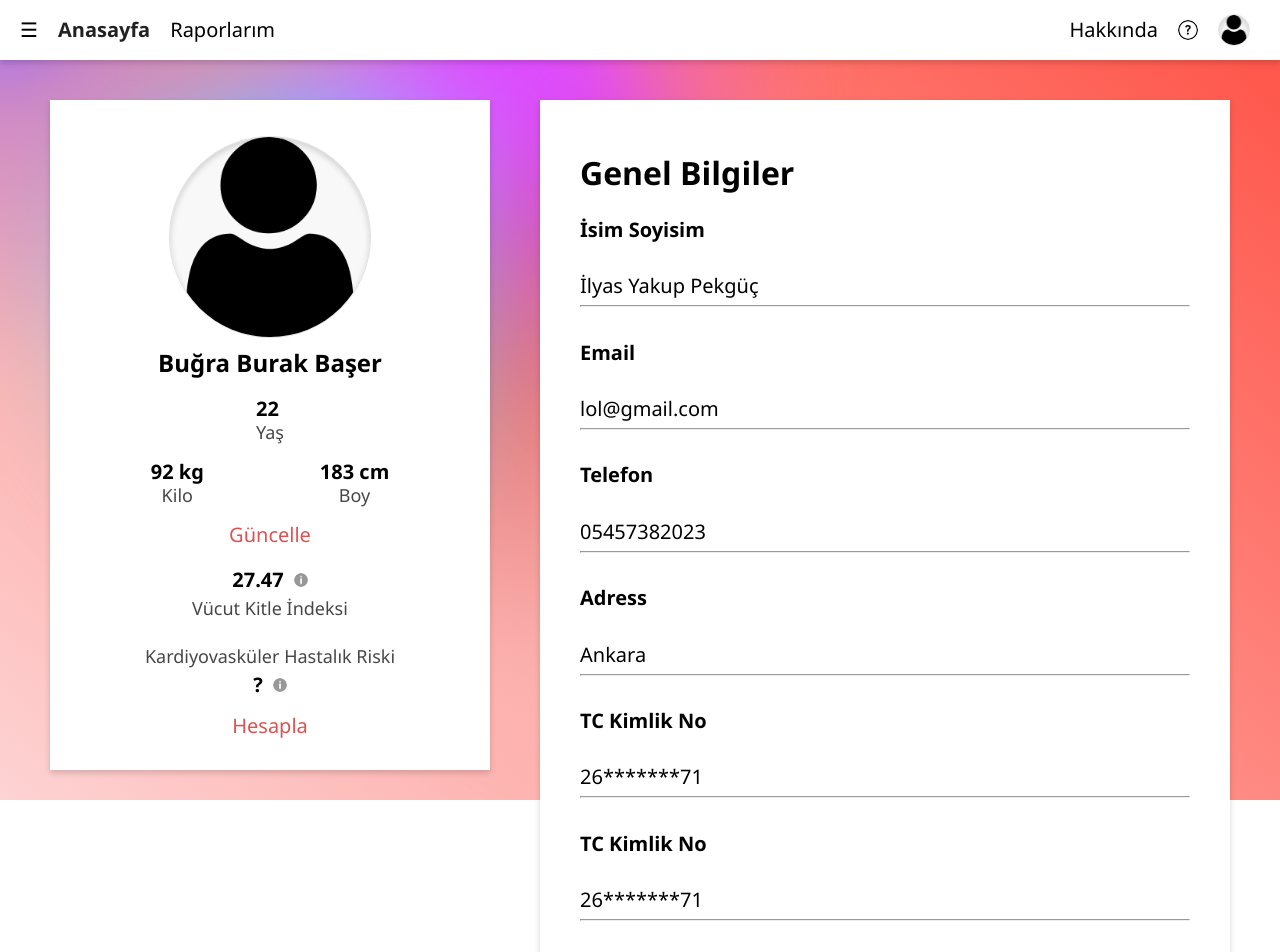
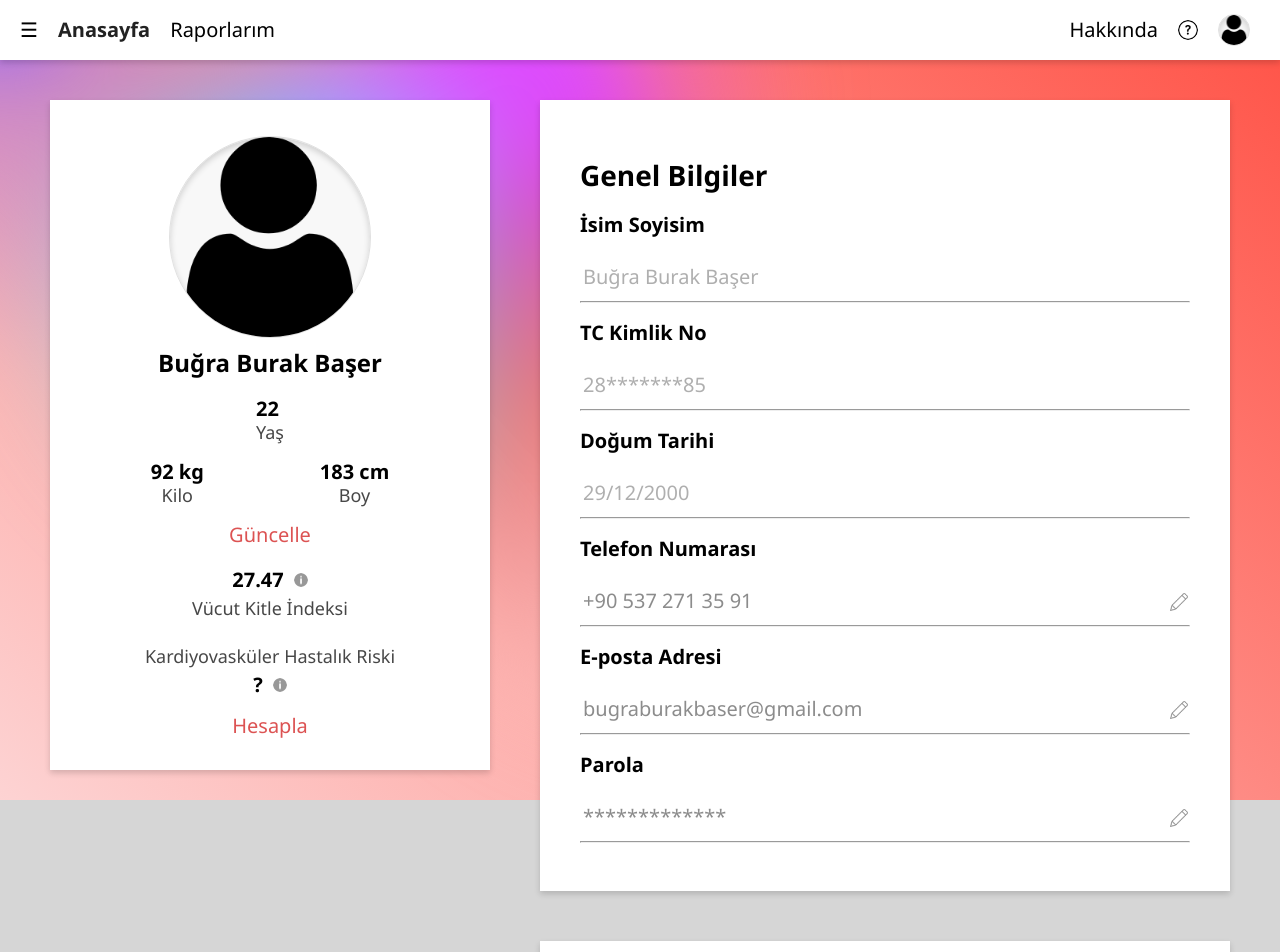
Before and after one commit to yakupcan21/medicfrontend, a React (Vite) app: page /profile in a window 1280 px wide. Shown: the top 952 px of the page. Built offline with nearby package versions, Linux system fonts and the light colour scheme.

Commit message:
updated Profile Page

```diff
--- a/src/pages/profilepage/ProfilePage.scss
+++ b/src/pages/profilepage/ProfilePage.scss
@@ -1,3 +1,7 @@
+body {
+  background-color: #00000029;
+}
+
 .content-container {
   height: auto !important;
   display: flex;
@@ -5,26 +9,80 @@
   justify-content: flex-start !important;
 }
 
-h1 {
-  text-align: left;
+
+.informations {
+  font: normal normal normal 20px/23px 'Segoe UI';
 }
 
-h3 {
-  font-size: 25px;
-  color: white;
+.information-type {
+  text-align: left;
+  font: normal normal bold 20px/20px 'Segoe UI';
+  margin-block-start: 20px;
+  margin-block-end: 25px;
 }
 
-h5 {
+.informations-header {
   text-align: left;
-  font-weight: bold;
-  font-size: 20px;
+  font: normal normal bold 28px/30px 'Segoe UI';
+  margin-block-start: 20px;
+  margin-block-end: 25px;
 }
 
-.genelBilgilerInfo {
-  font-size: 20px;
+
+.upper {
+
+  margin-left: 50px;
+  margin-right: 50px;
+  align-items: center;
+  width: auto;
+  background-color: #fff;
+  box-shadow: 0px 3px 6px #00000029;
+  padding: 40px;
+  z-index: 0 !important;
+  cursor: default;
 }
 
-.upper {
+
+.information-input {
+
+  background-color: #fff;
+  border: none;
+  padding: 15px 15px;
+  margin: 3px;
+  width: calc(99% - 30px);
+  border-radius: 0;
+  border-bottom: 0;
+  box-shadow: none;
+  cursor: text;
+  font: normal normal normal 20px/20px 'Segoe UI';
+  padding-block: 0px;
+  padding-inline: 0px;
+
+  &:focus {
+    box-shadow: none;
+  }
+
+  &::placeholder {
+    color: #8c8c8c;
+  }
+}
+
+#disabled {
+
+
+  &::placeholder {
+    color: #afafaf;
+  }
+}
+
+.information-statement{
+  text-align: left;
+  font: normal normal normal 17px/18px 'Segoe UI';
+  margin-block-start: 10px;
+  margin-block-end: 10px;
+}
+.bottom {
+  margin-top: 50px;
   margin-left: 50px;
   margin-right: 50px;
   align-items: center;
@@ -35,16 +93,17 @@ h5 {
   z-index: 0 !important;
 }
 
-.bottom {
-  margin-top: 50px;
-  margin-left: 50px;
-  margin-right: 50px;
-  align-items: center;
-  width: auto;
-  background-color: #fff;
-  box-shadow: 0px 3px 6px #00000029;
-  padding: 40px;
-  z-index: 0 !important;
+.pen-icon{
+  position: absolute;
+  width: 18px;
+  height: 18px;
+  background-size: cover;
+  margin-left: 10px;
+  margin-top: 9px;
+  margin-right: 20px;
+  opacity: 0.4;
+  z-index: 15;
+  cursor: pointer;
 }
 
 .container {
@@ -62,7 +121,7 @@ h5 {
   box-sizing: border-box;
 }
 
-.profile-component-profile-page-position{
+.profile-component-profile-page-position {
   position: relative;
 }
 
--- a/src/pages/profilepage/ProfilePage.tsx
+++ b/src/pages/profilepage/ProfilePage.tsx
@@ -1,22 +1,56 @@
-import React from 'react';
-//import Navbar from '../components/menu/NavbarComponent';
+import React, { useEffect, useRef, useState } from 'react';
 import './ProfilePage.scss'; // Make sure to adjust the path accordingly
 import Navbar from '../../components/menu/NavbarComponent';
 import Profile from '../../components/ProfileComponent';
 import BackgroundMotion from '../../components/BackgroundMotion';
 import { Reveal } from '../../components/Reveal';
+import penImg from '../../assets/penImg.png';
+import { color } from 'framer-motion';
 
 interface ProfilePageProps { }
 
 const ProfilePage: React.FC<ProfilePageProps> = () => {
-  const kg = 95;
-  const boy = 190;
-  const vki = (95 / ((190 / 100) ** 2)).toFixed(3);
+  const [eMailInput, seteMailInput] = useState<string>('');
+  const [phoneNumInput, setPhoneNumInput] = useState<string>('');
+  const [warningPhone, setWarningPhone] = useState(false);
+  const [warningeMail, setWarningeMail] = useState(false);
+
+  const profileName = "Buğra Burak Başer";
+  const profileSNum = "28*******85";
+  const profileDateOfBirth = "29/12/2000";
+  const [profileEMail, setProfileEMail] = useState<string>("bugraburakbaser@gmail.com");
+  const [profilePhoneNum, setProfilePhoneNum] = useState<string>("+90 537 271 35 91");
+
+  const updateeMail = () => {
+    const emailRegex = /^[a-zA-Z0-9._-]+@[a-zA-Z0-9.-]+\.[a-zA-Z]{2,}$/;
+
+    if(eMailInput != '' && emailRegex.test(eMailInput)){
+      setProfileEMail(eMailInput);
+      setWarningeMail(false);
+    } else if (eMailInput != '' && !emailRegex.test(phoneNumInput)) {
+      setWarningeMail(true);
+    }
+    seteMailInput('');
+};
+
+const updatePhoneNum = () => {
+  const phoneNumRegex = /^\+\d{2}\s?\d{3}\s?\d{3}\s?\d{2}\s?\d{2}$/;
+
+  if(phoneNumInput != '' && phoneNumRegex.test(phoneNumInput)){
+    setProfilePhoneNum(phoneNumInput);
+    setWarningPhone(false);
+  } else if (phoneNumInput != '' && !phoneNumRegex.test(phoneNumInput)) {
+    setWarningPhone(true);
+  }
+
+  setPhoneNumInput('');
+};
+
 
   return (
     <>
+      <BackgroundMotion />
       <Navbar isDoctor={false} isPatient={true} />
-      <BackgroundMotion />
       <div className="container">
         <div className="left-panel">
           <div className="profile-component-profile-page-position">
@@ -25,66 +59,51 @@ const ProfilePage: React.FC<ProfilePageProps> = () => {
         </div>
         <div className="right-panel">
           <div className="content-container">
-            <div className="upper">
-              <h1>Genel Bilgiler</h1>
-              <div>
+            <div className="upper" >
+              <div className='informations-header'>Genel Bilgiler</div>
+
                 <div>
-                  <div>
-                    <h5>İsim Soyisim</h5>
-                  </div>
-                  <div className="genelBilgilerInfo">İlyas Yakup Pekgüç</div>
+                  <div className='information-type'>İsim Soyisim</div>
+                  <input type="text" className="information-input" id='disabled' placeholder={profileName} disabled={true} />
+                  <hr />
                 </div>
-                <hr />
                 <div>
-                  <div>
-                    <h5>Email</h5>
-                  </div>
-                  <div className="genelBilgilerInfo">lol@gmail.com</div>
+                  <div className='information-type'>TC Kimlik No</div>
+                  <input type="text" className="information-input" id='disabled' placeholder={profileSNum} disabled={true} />
+                  <hr />
                 </div>
-                <hr />
                 <div>
-                  <div>
-                    <h5>Telefon</h5>
-                  </div>
-                  <div className="genelBilgilerInfo">05457382023</div>
+                  <div className='information-type'>Doğum Tarihi</div>
+                  <input type="text" className="information-input" id='disabled' placeholder={profileDateOfBirth} disabled={true} />
+                  <hr />
                 </div>
-                <hr />
                 <div>
-                  <div>
-                    <h5>Adress</h5>
-                  </div>
-                  <div className="genelBilgilerInfo">Ankara</div>
+                  <div className='information-type'>Telefon Numarası</div>
+                  <input type="text" className="information-input" placeholder={profilePhoneNum} value={phoneNumInput} onChange={(e) => setPhoneNumInput(e.target.value)} />
+                  <img src={penImg} className="pen-icon" onClick={updatePhoneNum}/>
+                  {!warningPhone && <hr />}
+                  {warningPhone && <hr style={{ border: '1px solid #DC5353', boxShadow: '0px 3px 6px #DC5353'}} />}
                 </div>
-                <hr />
                 <div>
-                  <div>
-                    <h5>TC Kimlik No</h5>
-                  </div>
-                  <div className="genelBilgilerInfo">26*******71</div>
+                  <div className='information-type'>E-posta Adresi</div>
+                  <input type="text" className="information-input" placeholder={profileEMail} value={eMailInput} onChange={(e) => seteMailInput(e.target.value)} />
+                  <img src={penImg} className="pen-icon" onClick={updateeMail}/>
+                  {!warningeMail && <hr />}
+                  {warningeMail && <hr style={{ border: '1px solid #DC5353', boxShadow: '0px 3px 6px #DC5353'}} />}
                 </div>
-                <hr />
                 <div>
-                  <div>
-                    <h5>TC Kimlik No</h5>
-                  </div>
-                  <div className="genelBilgilerInfo">26*******71</div>
+                  <div className='information-type'>Parola</div>
+                  <input type="text" className="information-input" placeholder="*************" />
+                  <img src={penImg} className="pen-icon"/>
+                  {!warningeMail && <hr />}
+                  {warningeMail && <hr style={{ border: '1px solid #DC5353', boxShadow: '0px 3px 6px #DC5353'}} />}
                 </div>
-                <hr />
-              </div>
             </div>
             <Reveal>
               <div className="bottom">
-                <h1>Recent hastalıklar</h1>
-                <div>
-                  <div>
-                    <div>
-                      <h5>Hastalık çeşidi</h5>
-                    </div>
-                    <div className="genelBilgilerInfo">
-                      hastalık açıklaması
-                    </div>
-                  </div>
-                </div>
+                <div className='informations-header'>Geçmiş Hastalıklar</div>
+                <div className='information-type'>Hastalık Çeşidi</div>
+                <div className='information-statement'>Hastalık açıklaması</div>
               </div>
             </Reveal>
           </div>
```
Also changed, not shown: src/assets/penImg.png (added).
